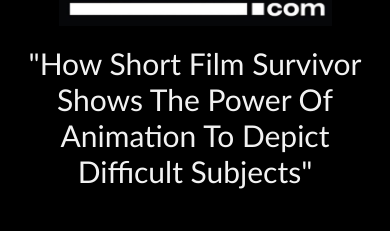
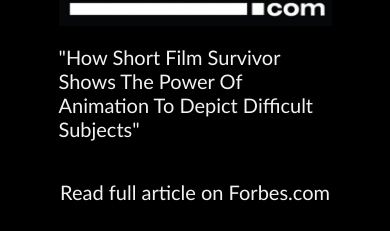
Before and after one commit to totes7/Survivor, a React (Create React App) app: page /media in a window 390 px wide. Shown: the part 736-967 px from the top of the page. Built offline with nearby package versions, Linux system fonts and the light colour scheme.

Commit message:
fix font size for forbes article

```diff
--- a/src/App.css
+++ b/src/App.css
@@ -929,8 +929,9 @@ body {
   }
 
   .forbes-p {
-    font-size: 30px;
-    margin: 5% 5% 10%;
+    font-size: 20px;
+    margin: 5% 15% 10%;
+    text-align: left;
   }
 
   .forbes-article {
```
